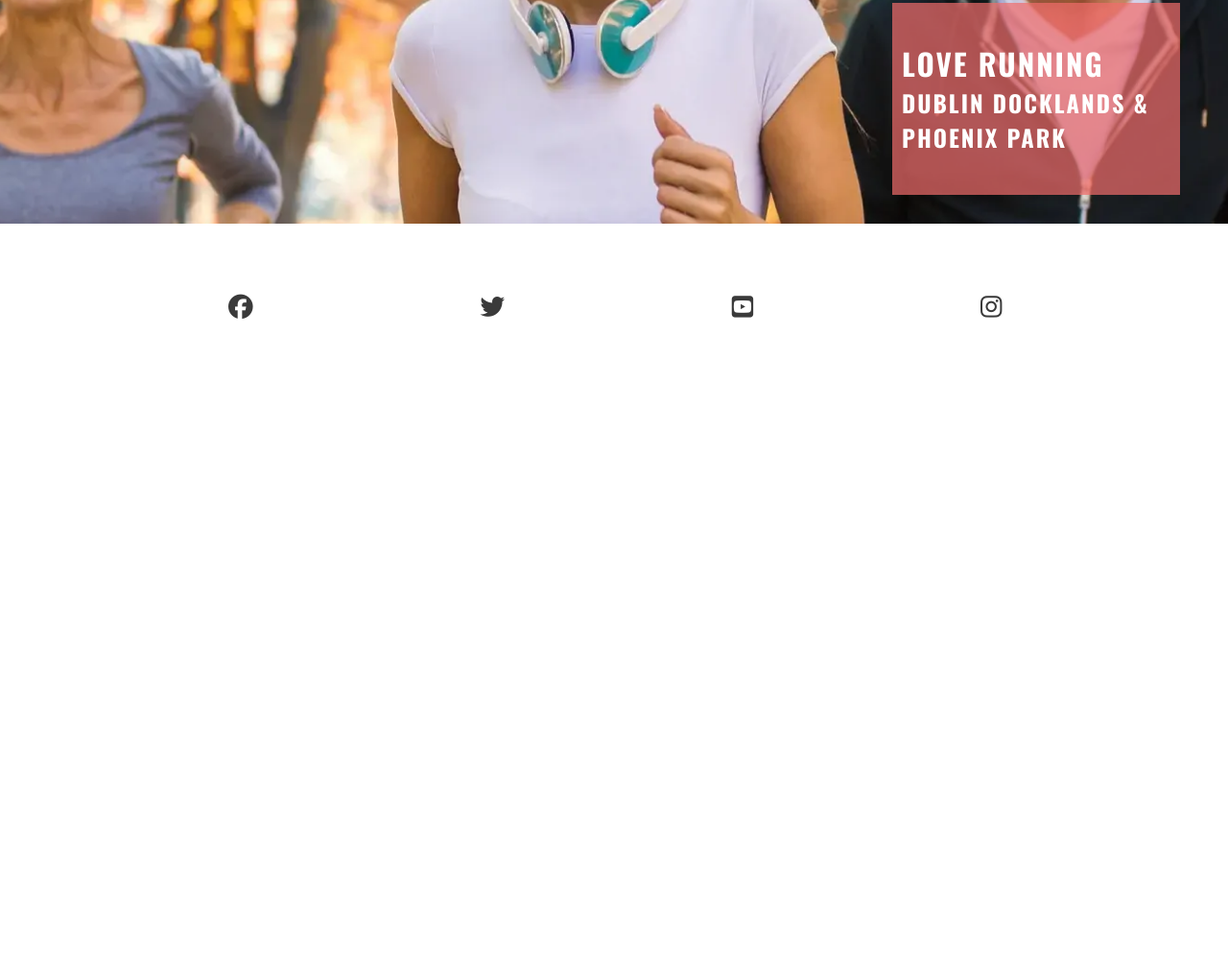
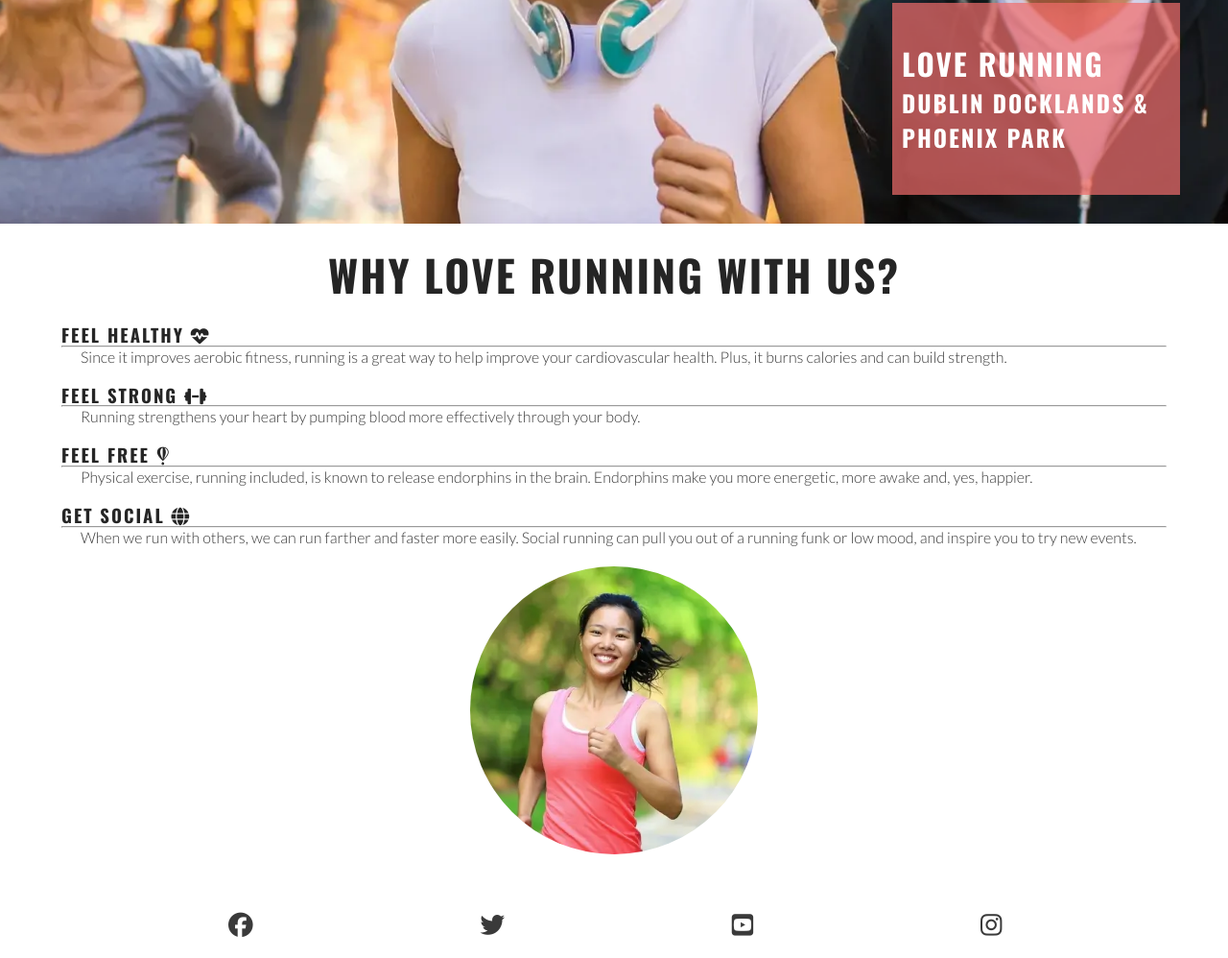
Before and after one commit to owuradaps/CI-Dev-Project, a plain HTML site: page index.html in a window 1280 px wide. Shown: the part 446-1444 px from the top of the page at 96% size. Before the commit the page ends 800 px from the top, so only its background shows below. Drawn offline with nearby package versions, Linux system fonts and the light colour scheme.

Commit message:
Add reasons section and circle image to it

```diff
--- a/assets/css/styly.css
+++ b/assets/css/styly.css
@@ -109,9 +109,57 @@ main {
     padding-left: 10px;
 }
 
+
 #cover-text > h2, #cover-text > h3 {
     color: #ffffff;
 }
+
+#reasons {
+    width: 90%;
+    margin: 20px auto;
+}
+
+#reasons h2 {
+    margin-bottom: 20px;
+    text-align: center;
+    font-size: 280%;
+}
+
+#benefits-physical>div,
+#benefits-mental>div {
+    line-height: 20px;
+    margin-bottom: 20px;
+}
+
+#benefits p {
+    padding: 0 20px;
+}
+
+#benefit hr {
+    border-top: 1px solid #3a3a3a;
+    margin: 5px 0;
+}
+
+#circle-cover-bg {
+    background: url('../images/reasons-image.webp') no-repeat top center / cover;
+    height: 90vw;
+    width: 90vw;
+    margin-bottom: 20px;
+    /* Makes the square image into a circle */
+    border-radius: 50%;
+    max-width: 300px;
+    max-height: 300px;
+}
+
+#benefits-image {
+    display: flex;
+    align-items: center;
+    justify-content: center;
+}
+
+
+
+
 /* Footer */
 #social-networks {
     text-align: center;
--- a/index.html
+++ b/index.html
@@ -44,6 +44,43 @@
                 <h3>Dublin Docklands & Phoenix Park</h3>
             </div>
         </section>
+
+       <!-- Reasons section -->
+        <section id="reasons">
+            <h2>Why Love Running With Us?</h2>
+            <div id="benefits">
+              <div id="benefits-physical">
+                <div>
+                    <h3>Feel Healthy <i class="fa-solid fa-heartbeat"></i></h3>
+                  <hr>
+                  <p>Since it improves aerobic fitness, running is a great way to help improve your cardiovascular
+                    health. Plus, it burns calories and can build strength.</p>
+                </div>
+                <div>
+                    <h3>Feel Strong <i class="fa-solid fa-dumbbell"></i></h3>
+                  <hr>
+                  <p>Running strengthens your heart by pumping blood more effectively through your body.</p>
+                </div>
+              </div>
+              <div id="benefits-mental">
+                <div>
+                    <h3>Feel Free <i class="fa-brands fa-fly"></i></h3>
+                  <hr>
+                  <p>Physical exercise, running included, is known to release endorphins in the brain. Endorphins
+                    make you more energetic, more awake and, yes, happier.</p>
+                </div>
+                <div>
+                    <h3>Get Social <i class="fa-solid fa-globe"></i></h3>
+                  <hr>
+                  <p>When we run with others, we can run farther and faster more easily. Social running can pull
+                    you out of a running funk or low mood, and inspire you to try new events.</p>
+                </div>
+              </div>
+              <div id="benefits-image">
+                <div id="circle-cover-bg"></div>
+              </div>
+            </div>
+          </section>
     </main>
     <!-- footer -->
     <footer>
```
Also changed, not shown: assets/images/reasons-image.webp (added).
